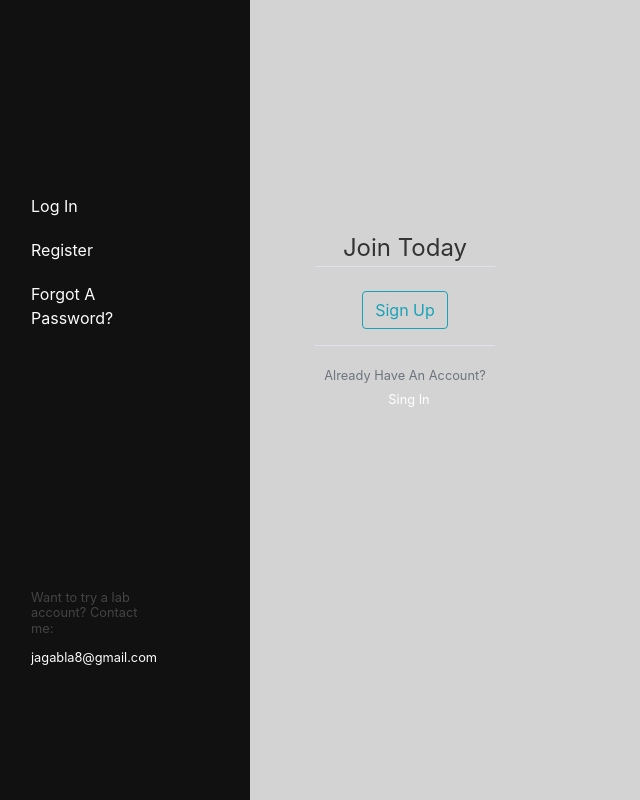
After one commit to Jaga-bla/OrderManagement, a Django app: page /register/ in a window 1280 px wide. The commit adds this page. Shown: the whole page, without its empty margins (0-640 px from the left). Run offline with Django 4.2, Linux system fonts and the light colour scheme; parts of the project's set-up code (start-up, migrations or seed data) failed here and were passed over.

Commit message:
Add new app, make migrations, fix layout

```diff
--- a/OrderManagement/settings.py
+++ b/OrderManagement/settings.py
@@ -31,6 +31,7 @@ ALLOWED_HOSTS = []
 # Application definition
 
 INSTALLED_APPS = [
+    'users.apps.UsersConfig',
     'layout.apps.LayoutConfig',
     'django.contrib.admin',
     'django.contrib.auth',
@@ -106,7 +107,7 @@ AUTH_PASSWORD_VALIDATORS = [
 
 LANGUAGE_CODE = 'en-us'
 
-TIME_ZONE = 'UTC +1'
+TIME_ZONE = 'UTC'
 
 USE_I18N = True
 
--- a/OrderManagement/urls.py
+++ b/OrderManagement/urls.py
@@ -15,8 +15,10 @@ Including another URLconf
 """
 from django.contrib import admin
 from django.urls import path, include
+from users import views as user_views
 
 urlpatterns = [
     path('admin/', admin.site.urls),
-    path('', include('layout.urls'))
+    path('', include('layout.urls')),
+    path('register/', user_views.register, name='register')
 ]
--- a/layout/static/layout/static.css
+++ b/layout/static/layout/static.css
@@ -8,14 +8,26 @@ h1, h2, h3, h4, h5, h6 {
     color: #444444;
 }
 
+.center {
+    position:fixed;
+    height: 50%;
+    width: 50%;
+    padding: 18%;
+    text-align: center}
+
 .navbar {
-    float: left;
-    width: 250px;
     background-color: rgb(6, 3, 20);
     text-align: left;
-    font-size: 20px;
-    padding: 50px;
-    height: 800px
+    height: 100%;
+    width: 250px;
+    position: fixed;
+    z-index: 1;
+    top: 0;
+    left: 0;
+    background-color: #111;
+    overflow-x: hidden;
+    transition: 0.5s;
+    padding-top: 60px;
 }
 
 .navbar h1 {
--- a/layout/templates/layout/base_1.html
+++ b/layout/templates/layout/base_1.html
@@ -13,6 +13,7 @@
   </head>
 <body>
   <div class="navbar">
+    {% if user.is_authenticated %}
     <h2> User name + photo </h2>
     <ul>
         <li><a href="#">Home</a></li>
@@ -24,6 +25,17 @@
         <li><a href="2">Settings</a></li>
         <li><a href="2">Logout</a></li>
     </ul>
+    {% else %}
+    <div class="navbar">
+      <ul>
+          <li><a href="2">Log In</a></li>
+          <li><a href="{% url 'register' %}">Register</a></li>
+          <li><a href="2">Forgot A Password?</a></li>
+          <div><h1 class="small">Want to try a lab account? Contact me:</h1>
+          <li><a class="small" href="2"> jagabla8@gmail.com</a></li></div>
+      </ul>
+    </div>
+    {% endif %}
   </div>
   <main role="main" class="container">
     <div class="row">
@@ -35,9 +47,6 @@
             </div>
           {% endfor %}
         {% endif %}
-        <div class ="topnav">
-          <input type="text" placeholder="Search..">
-        </div>
         {% block content %}{% endblock %}
     </div>
 </main>
--- a/layout/templates/layout/home.html
+++ b/layout/templates/layout/home.html
@@ -1,4 +1,6 @@
 {% extends "layout/base_1.html" %}
 {% block content %}
-
+<div class ="topnav">
+    <input type="text" placeholder="Search..">
+</div>
 {% endblock content %}
--- /dev/null
+++ b/users/templates/users/register.html
@@ -0,0 +1,19 @@
+{% extends "layout/base_1.html" %}
+{% block content %}
+<div class="center">
+    <form method="POST">
+       {% csrf_token %}
+       <fieldset class="form-group">
+            <legend class="border-bottom" mb-4> Join Today </legend>
+       </fieldset>
+       <div class="form-group">
+            <button class="btn btn-outline-info" type="submit">Sign Up</button>
+        </div>
+    </form>
+    <div class="border-top pt-3">
+        <small class="text-muted">
+            Already Have An Account? <a class="ml-2" href="#">Sing In</a>
+        </small>
+    </div>
+</div>
+{% endblock content %}
--- a/users/views.py
+++ b/users/views.py
@@ -1,4 +1,5 @@
 from django.shortcuts import render
+from .forms import UserRegisterForm
 
-def logged_in(request):
-    return render(request,'layout/home.html')
+def register(request):
+    return render(request, 'users/register.html')
```
Also changed, not shown: layout/templates/layout/about.html (+3 -44 lines), users/forms.py (added, +11 -0 lines), db.sqlite3.
